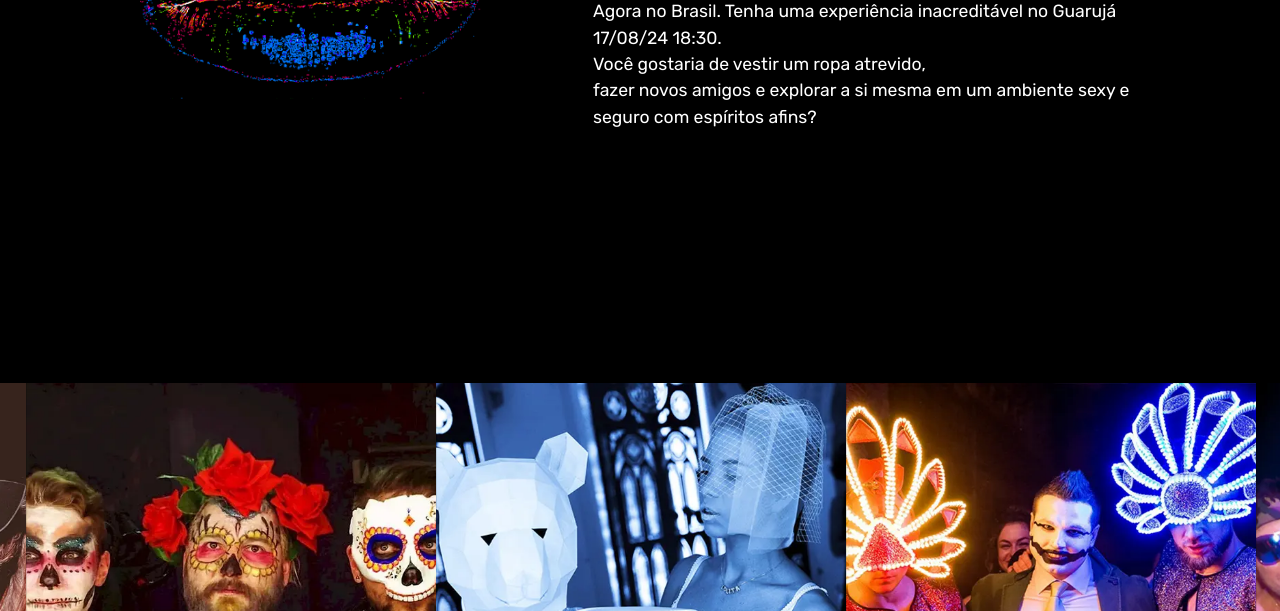
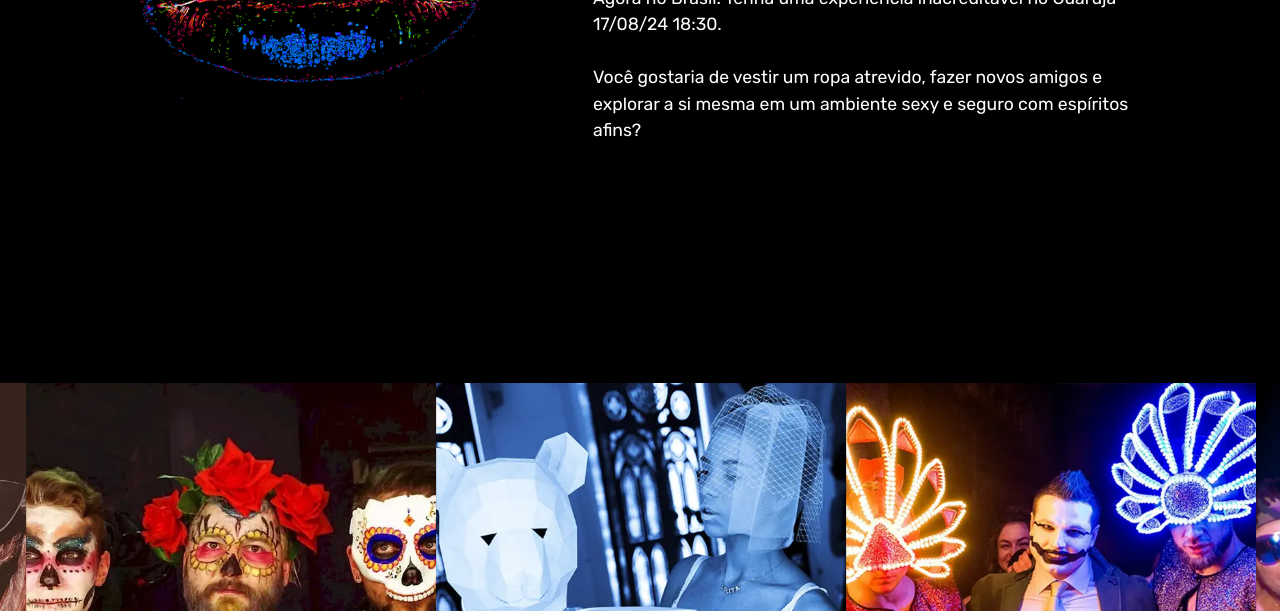
Before and after one commit to xexop/home, a plain HTML site: page index.html in a window 1280 px wide. Shown: the part 489-1100 px from the top of the page. Drawn offline with Linux system fonts and the light colour scheme; files whose address does not match are found by name.

Commit message:
Update index.html

```diff
--- a/index.html
+++ b/index.html
@@ -95,7 +95,7 @@
             <div class="col-12 col-md">
                 <div class="text-wrapper">
                     <h1 class="mbr-section-title mbr-fonts-style mb-3 display-1"><div><strong>Festa para Adultos</strong></div></h1>
-                    <p class="mbr-text mbr-fonts-style display-7">Agora no Brasil. Tenha uma experiência inacreditável no Guarujá 17/08/24 18:30. <br>Você gostaria de vestir um ropa atrevido, <br>fazer novos amigos e explorar a si mesma em um ambiente sexy e seguro com espíritos afins?<strong><br></strong></p>
+                    <p class="mbr-text mbr-fonts-style display-7">Agora no Brasil. Tenha uma experiência inacreditável no Guarujá 17/08/24 18:30. <br><br>Você gostaria de vestir um ropa atrevido, fazer novos amigos e explorar a si mesma em um ambiente sexy e seguro com espíritos afins?<strong><br></strong></p>
 
                 </div>
             </div>
```
